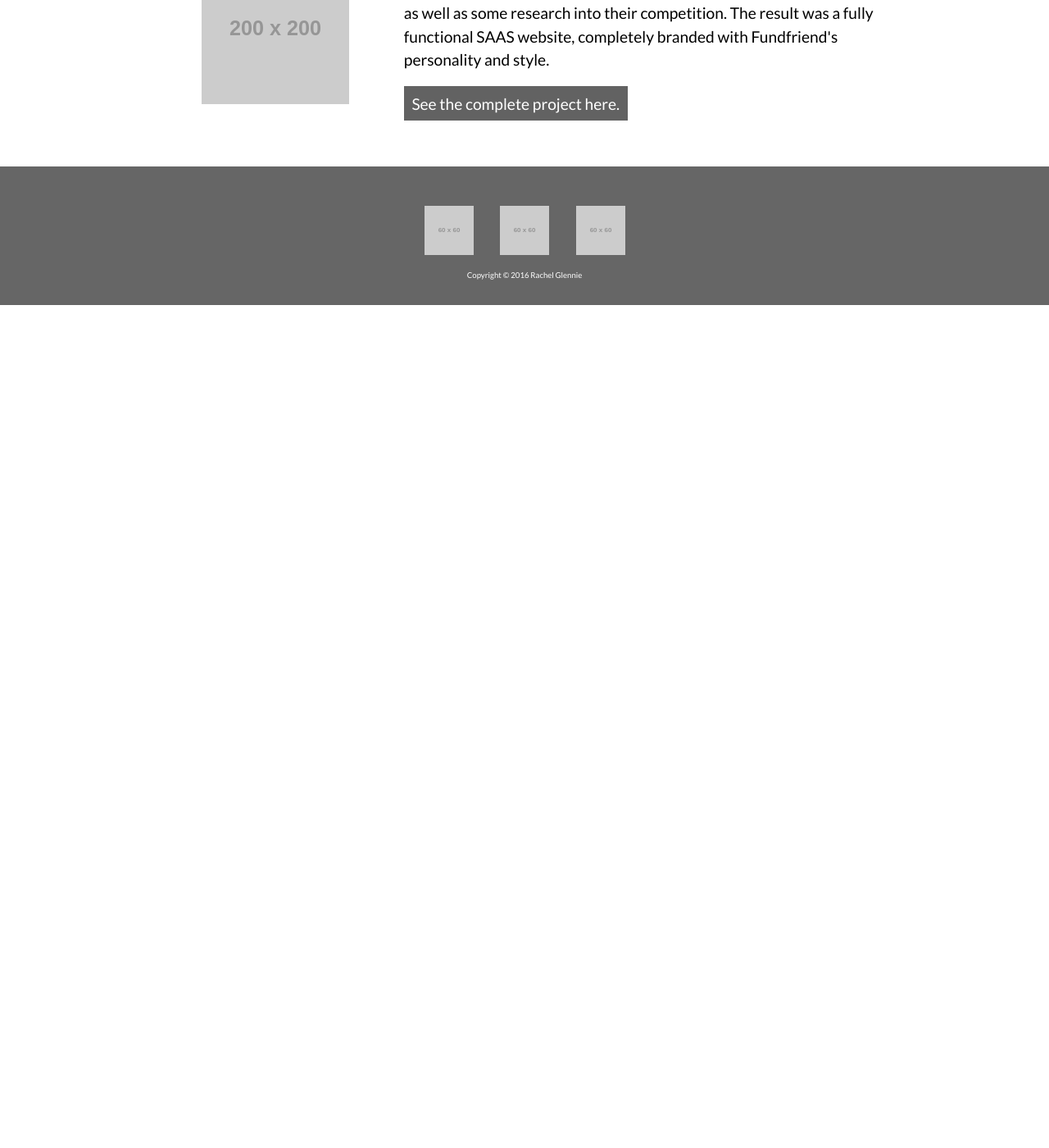
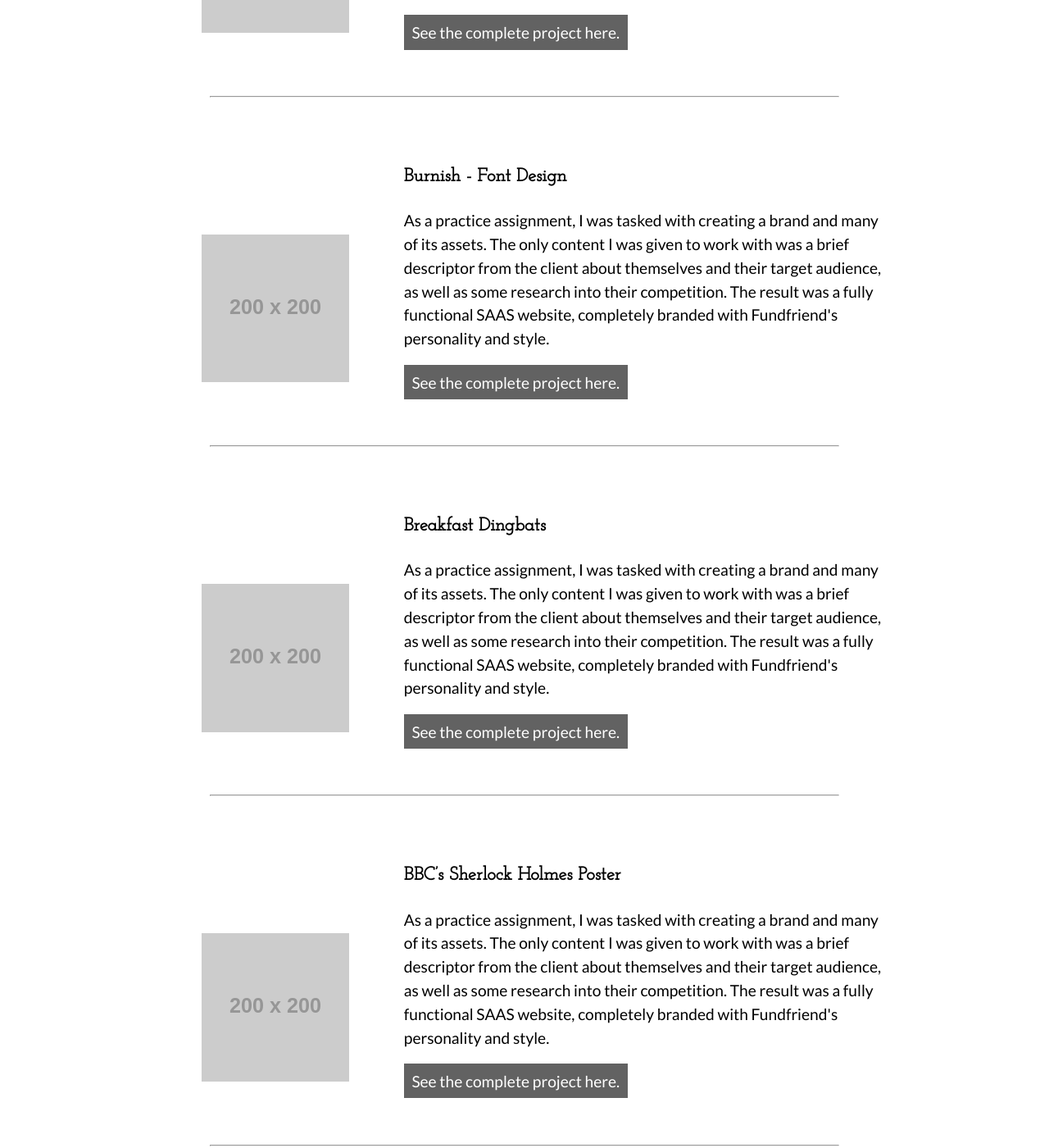
Before and after one commit to rachel-glennie/portfolio, a Jekyll site: the page built from portfolio-main.html, in a window 1280 px wide and 1400 px high, scrolled down 1515 px. Shown: the whole window at 82% size. Built offline with Jekyll 4.4.1, drawn with Linux system fonts in a browser that asks for light colours; nearby versions of some CDN libraries; before the commit the page ends 1887 px from its top, so only the background shows below that; some of the changed text lies outside the part shown.

Commit message:
Added url links and Jekyll'ed portfolio piece

```diff
--- a/portfolio-main.html
+++ b/portfolio-main.html
@@ -9,13 +9,24 @@
 
 <div class="default-margin">
 
+  <div class="portfolio-preview grid">
+    <img class="unit x-s-1 s-1 m-1-3" src="http://placehold.it/200x200" alt="Preview of portfolio piece.">
+    <div class="unit x-s-1 s-1 m-2-3">
+      <h3>OverEasy App - Case Study</h3>
+      <p>Not all logos stand the tests of time. Grace in the Kitchen's brand needed a facelift, as well guidelines on how to properly apply it in print, social media, stationary, and other mediums.</p>
+      <a href="{{site.baseurl}}/saas-website.html">See the complete project here.</a>
+    </div>
+  </div>
+
+  <hr>
+
   <div class="portfolio-preview top-portfolio grid grid-middle">
     <img class="unit x-s-1 s-1 m-1-3" src="http://placehold.it/200x200" alt="Preview of portfolio piece.">
     <div class="unit x-s-1 s-1 m-2-3">
       <h3>Mock SAAS Website - FundFriend</h3>
       <p>As a practice assignment, I was tasked with creating a brand and many of its assets. The only content I was given to work with was a brief descriptor from the client about themselves and their target audience, as well as some research into their competition.
       The result was a fully functional SAAS website, completely branded with Fundfriend's personality and style.</p>
-      <a href="saas-website.html">See the complete project here.</a>
+      <a href="{{site.baseurl}}/saas-website.html">See the complete project here.</a>
     </div>
   </div>
 
@@ -26,7 +37,7 @@
     <div class="unit x-s-1 s-1 m-2-3">
       <h3>Grace in the Kitchen Rebranding</h3>
       <p>Not all logos stand the tests of time. Grace in the Kitchen's brand needed a facelift, as well guidelines on how to properly apply it in print, social media, stationary, and other mediums.</p>
-      <a href="saas-website.html">See the complete project here.</a>
+      <a href="{{site.baseurl}}/saas-website.html">See the complete project here.</a>
     </div>
   </div>
 
@@ -35,11 +46,59 @@
   <div class="portfolio-preview grid grid-middle">
     <img class="preview-img unit x-s-1 s-1 m-1-3" src="http://placehold.it/200x200" alt="Preview of portfolio piece.">
     <div class="unit x-s-1 s-1 m-2-3">
-      <h3>Mock SAAS Website - FundFriend</h3>
+      <h3>Burnish - Font Design</h3>
       <p>As a practice assignment, I was tasked with creating a brand and many of its assets. The only content I was given to work with was a brief descriptor from the client about themselves and their target audience, as well as some research into their competition.
       The result was a fully functional SAAS website, completely branded with Fundfriend's personality and style.</p>
-      <a href="saas-website.html">See the complete project here.</a>
+      <a href="{{site.baseurl}}/saas-website.html">See the complete project here.</a>
     </div>
   </div>
 
+  <hr>
+
+  <div class="portfolio-preview grid grid-middle">
+    <img class="preview-img unit x-s-1 s-1 m-1-3" src="http://placehold.it/200x200" alt="Preview of portfolio piece.">
+    <div class="unit x-s-1 s-1 m-2-3">
+      <h3>Breakfast Dingbats</h3>
+      <p>As a practice assignment, I was tasked with creating a brand and many of its assets. The only content I was given to work with was a brief descriptor from the client about themselves and their target audience, as well as some research into their competition.
+      The result was a fully functional SAAS website, completely branded with Fundfriend's personality and style.</p>
+      <a href="{{site.baseurl}}/saas-website.html">See the complete project here.</a>
+    </div>
+  </div>
+
+  <hr>
+
+  <div class="portfolio-preview grid grid-middle">
+    <img class="preview-img unit x-s-1 s-1 m-1-3" src="http://placehold.it/200x200" alt="Preview of portfolio piece.">
+    <div class="unit x-s-1 s-1 m-2-3">
+      <h3>BBC’s Sherlock Holmes Poster</h3>
+      <p>As a practice assignment, I was tasked with creating a brand and many of its assets. The only content I was given to work with was a brief descriptor from the client about themselves and their target audience, as well as some research into their competition.
+      The result was a fully functional SAAS website, completely branded with Fundfriend's personality and style.</p>
+      <a href="{{site.baseurl}}/saas-website.html">See the complete project here.</a>
+    </div>
+  </div>
+
+  <hr>
+
+  <div class="portfolio-preview grid grid-middle">
+    <img class="preview-img unit x-s-1 s-1 m-1-3" src="http://placehold.it/200x200" alt="Preview of portfolio piece.">
+    <div class="unit x-s-1 s-1 m-2-3">
+      <h3>Necromancy Event Poster</h3>
+      <p>As a practice assignment, I was tasked with creating a brand and many of its assets. The only content I was given to work with was a brief descriptor from the client about themselves and their target audience, as well as some research into their competition.
+      The result was a fully functional SAAS website, completely branded with Fundfriend's personality and style.</p>
+      <a href="{{site.baseurl}}/saas-website.html">See the complete project here.</a>
+    </div>
+  </div>
+
+  <hr>
+
+  <div class="portfolio-preview grid grid-middle">
+    <img class="preview-img unit x-s-1 s-1 m-1-3" src="http://placehold.it/200x200" alt="Preview of portfolio piece.">
+    <div class="unit x-s-1 s-1 m-2-3">
+      <h3>Motion Piece (not complete)</h3>
+      <p>I'll post this once it's actually complete.</p>
+      <a href="{{site.baseurl}}/saas-website.html">See the complete project here.</a>
+    </div>
+  </div>
+
+
 </div>
```
Also changed, not shown: saas-website.html (+6 -44 lines).
